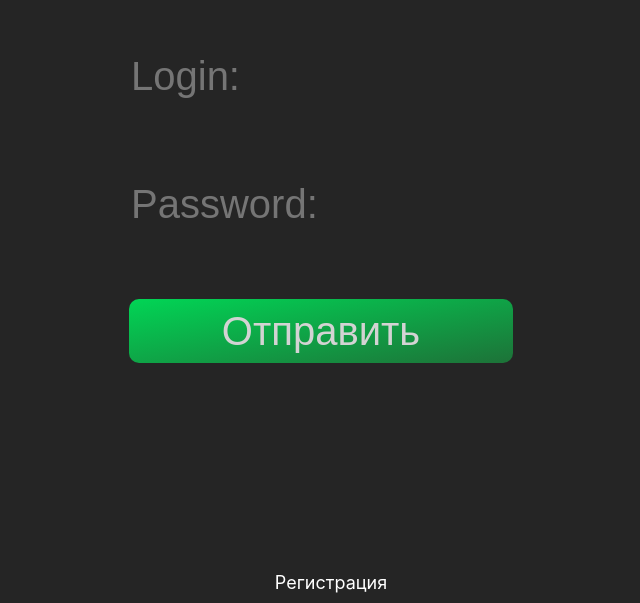
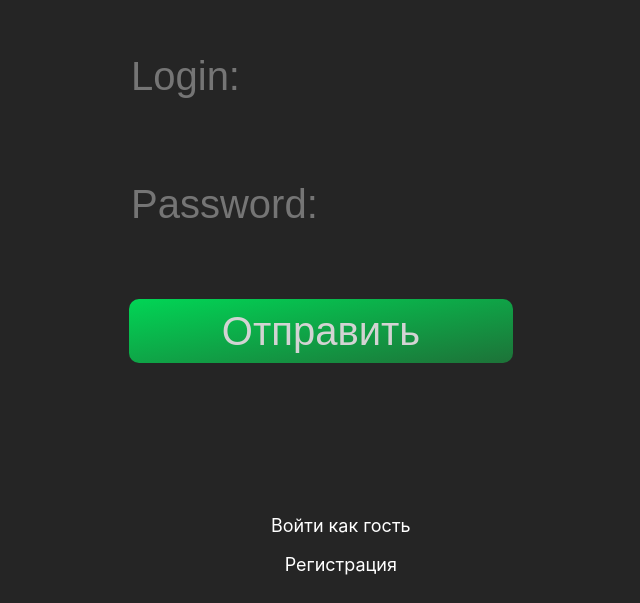
Before and after one commit to Ylidox/audioplayer, a React (Create React App) app in the folder front/: page /login in a window 1280 px wide. Shown: the part 197-800 px from the top of the page, without its empty margins (319-959 px from the left). Built offline with nearby package versions, Linux system fonts and the light colour scheme.

Commit message:
remove bugs

```diff
--- a/front/src/pages/LoginPage.jsx
+++ b/front/src/pages/LoginPage.jsx
@@ -14,13 +14,13 @@ let selected = {
 		opacity: 1,
 		top: '0.5vh',
 		outline: '0px',
-        scale: 1.3,
+		scale: 1.1,
 	},
 	bottom: {
 		opacity: 1,
 		top: '16.3vh',
 		outline: '0px',
-        scale: 1.3,
+		scale: 1.1,
 	},
 }
 
@@ -36,6 +36,11 @@ function LoginPage() {
 		console.log(await signIn({login, password}, () => navigate('/', {replace:true})));
 	}
 
+	let loginAsGuest = async (e) => {
+		e.preventDefault();
+		console.log(await signIn({login: 'user', password: 'user',}, () => navigate('/', {replace:true})));
+	}
+
 	return (
 		<>
 			<div className={styles.container}>
@@ -44,7 +49,7 @@ function LoginPage() {
 						className={styles.select_input}
 						variants={selected}
 						animate={selectInput}
-                        transition={{ type: "spring", stiffness: 500, damping: 20 }}
+						transition={{ type: "spring", stiffness: 1000, damping: 20 }}
 					></motion.div>
 					<motion.input
 						type="text"
@@ -63,12 +68,12 @@ function LoginPage() {
 					<motion.button
 						onClick={submit}
 						whileHover={{
-                            scale: 1.2,
+							scale: 1.01,
 						}}
 						whileTap={{
-                            scale: 0.9,
+							scale: 0.99,
 						}}
-                        transition={{ type: "spring", stiffness: 500, damping: 15 }}
+						transition={{ type: "spring", stiffness: 500, damping: 10 }}
 					>
 						Отправить
 					</motion.button>
@@ -76,12 +81,13 @@ function LoginPage() {
 			</div>
 			<motion.div
 				className={styles.registration}
-                whileHover={{
-                    scale: 1.1,
-                }}
+				// whileHover={{
+				// 	scale: 1.1,
+				// }}
 				onClick={() => navigate('/registration')}
 			>
-                Регистрация
+				<p onClick={loginAsGuest}>Войти как гость</p>
+				<p>Регистрация</p>
 			</motion.div>
 		</>
 	);
--- a/front/src/pages/PlaylistsPage.jsx
+++ b/front/src/pages/PlaylistsPage.jsx
@@ -48,7 +48,7 @@ export const PlaylistsPage = () => {
   }, []);
 
   useEffect(() => {
-    getMusiks();
+    if(currentList.id !== null) getMusiks();
   }, [currentList]);
 
 
--- a/front/src/styles/LoginPage.module.css
+++ b/front/src/styles/LoginPage.module.css
@@ -31,7 +31,7 @@
     color: lightgrey;
     background: var(--gradient);
     border-radius: 10px;
-    /* scale: 1.2; */
+    padding: 0 20px;
 }
 
 .select_input{
@@ -45,7 +45,7 @@
 }
 
 .registration{
-    width: 120px;
+    max-width: 150px;
     text-align: center;
     position: absolute;
     left: calc(50% - 50px);
@@ -54,6 +54,14 @@
     color: white;
 }
 
+.registration>p{
+    transition: all 0.2s;
+}
+
+.registration>p:hover{
+    scale: 1.1;
+}
+
 @media (max-width:300px) {
     .content{
         min-width: 100%;
```
Lines whose indentation alone changed are shown as unchanged.
